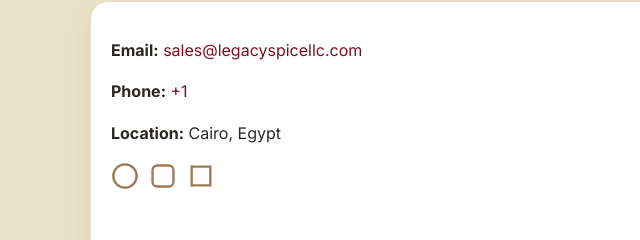
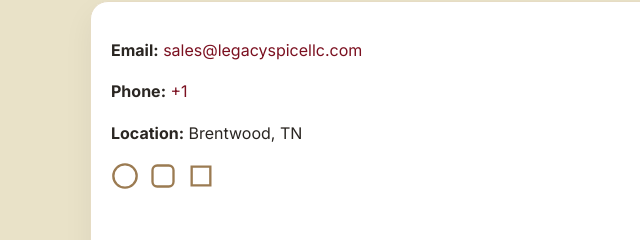
Before and after one commit to Pzaref/Legacy-Spice, a plain HTML site: page index.html in a window 1280 px wide. Shown: the part 3617-3857 px from the top of the page, 0-640 px from the left. Drawn offline with Linux system fonts and the light colour scheme.

Commit message:
Update index.html

```diff
--- a/index.html
+++ b/index.html
@@ -280,7 +280,7 @@
           <div>
             <p><strong>Email:</strong> <a href="mailto:sales@legacyspicellc.com">sales@legacyspicellc.com</a></p>
             <p><strong>Phone:</strong> <a href="tel:+16155251297">+1</a></p>
-            <p><strong>Location:</strong> Cairo, Egypt</p>
+            <p><strong>Location:</strong> Brentwood, TN </p>
             <div style="display:flex; gap:10px; margin-top:6px" aria-label="Social icons (placeholders)">
               <!-- Placeholder icons without links for later -->
               <svg width="28" height="28" viewBox="0 0 24 24" fill="none" stroke="var(--spice)" stroke-width="2"><circle cx="12" cy="12" r="10"/></svg>
```
